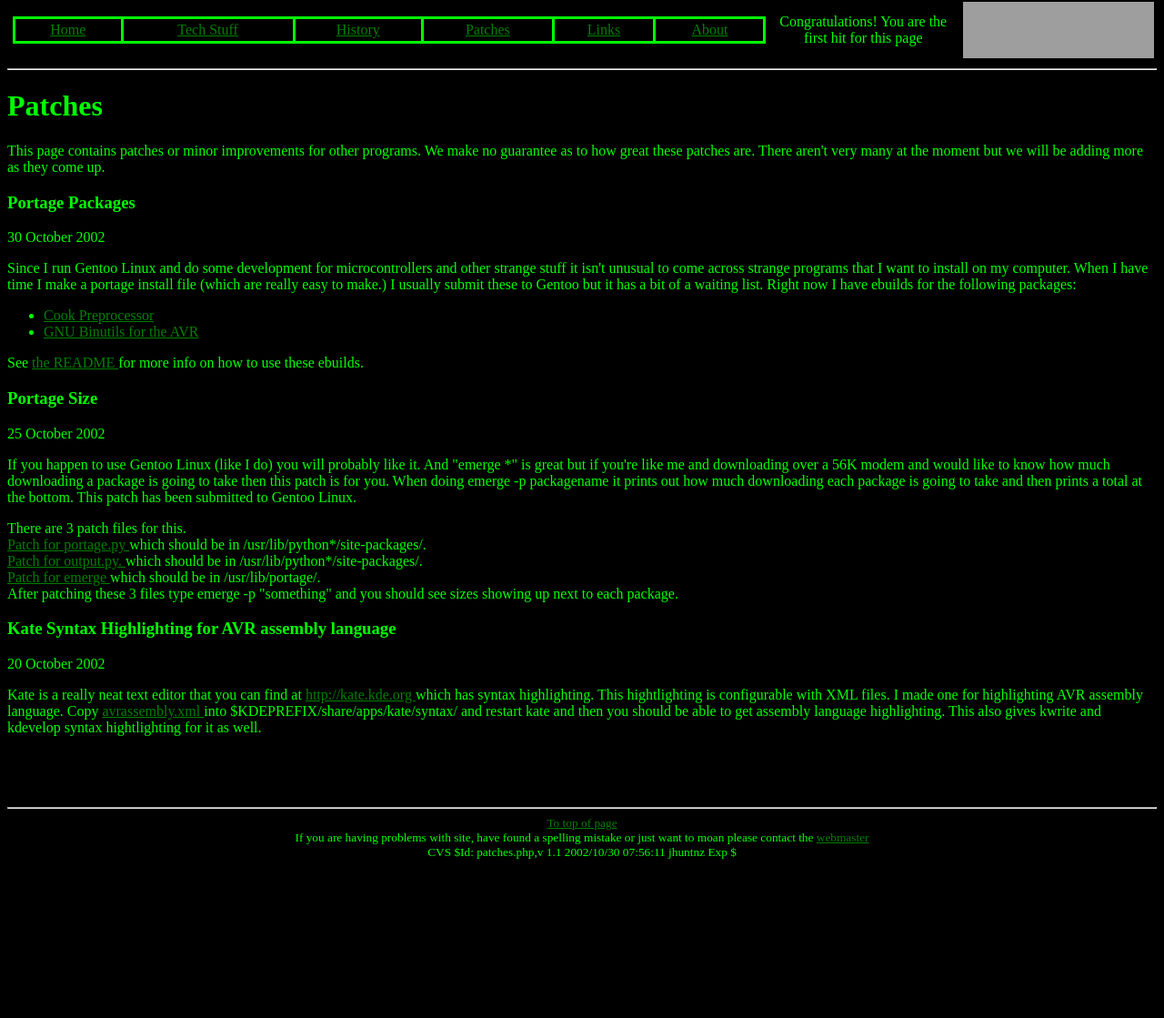
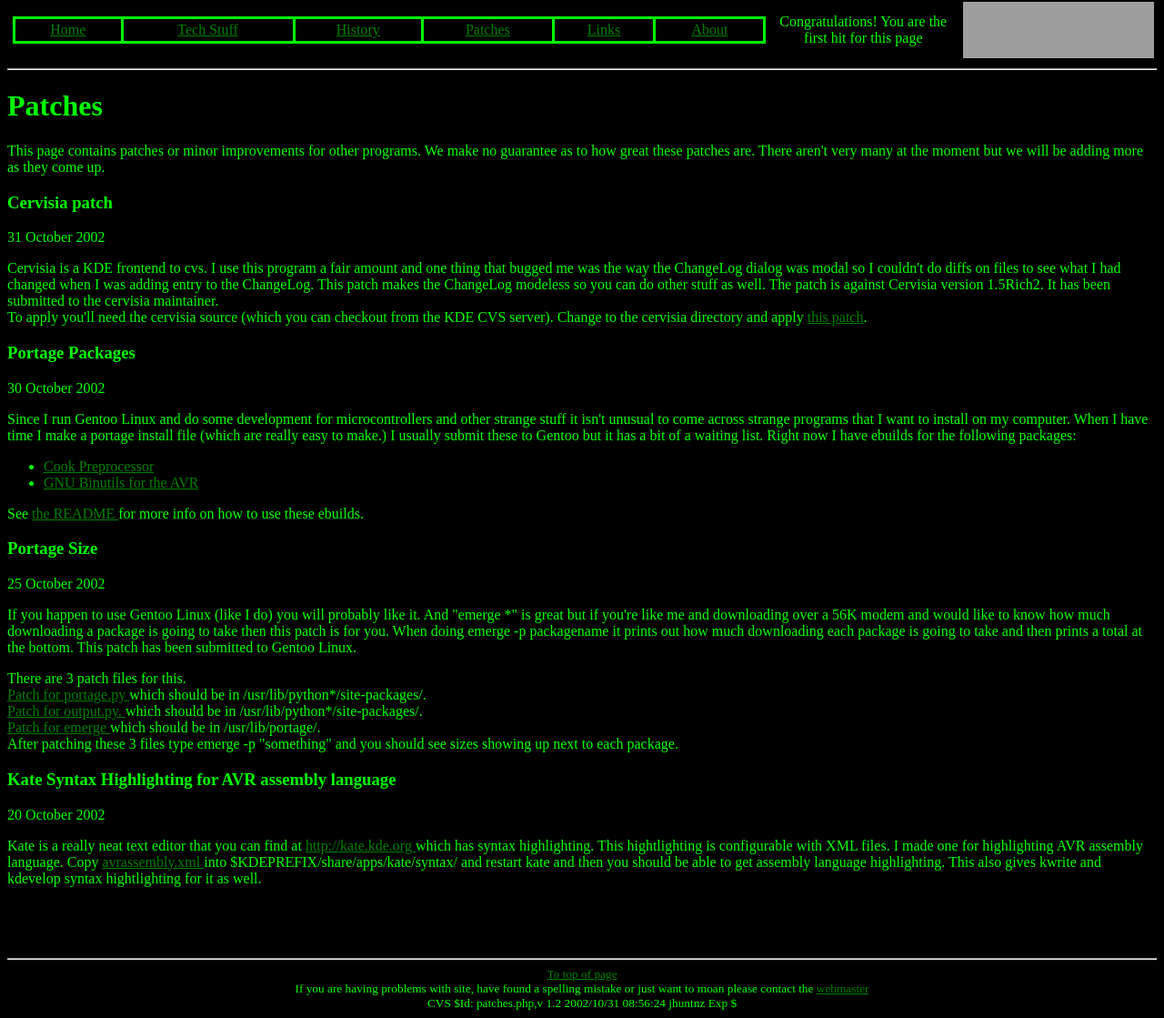
Before and after one commit to jjh42/bif, a PHP site: page /patches.php in a window 1280 px wide. Shown: the part 172-1291 px from the top of the page at 91% size. Before the commit the page ends 1116 px from the top, so only its background shows below. Run offline with PHP 8.4, Linux system fonts and the light colour scheme; data that the repository does not hold is empty; grey boxes are pictures that could not be loaded.

Commit message:
* patches.php: Added cervisia patch description. * fetch_projnews: Added summaries to news.

```diff
--- a/patches.php
+++ b/patches.php
@@ -18,6 +18,18 @@ at the moment but we will be adding more as they come up.
 </p>
 
 
+<H3> Cervisia patch </H3>
+31 October 2002
+<p>
+Cervisia is a KDE frontend to cvs. I use this program a fair amount and one thing that bugged
+me was the way the ChangeLog dialog was modal so I couldn't do diffs on files to see what I
+had changed when I was adding entry to the ChangeLog. This patch makes the ChangeLog modeless
+so you can do other stuff as well. The patch is against Cervisia version 1.5Rich2. It has
+been submitted to the cervisia maintainer.
+<br>
+To apply you'll need the cervisia source (which you can checkout from the KDE CVS server).
+Change to the cervisia directory and apply <a href="stuff/cervisia.patch">this patch</a>.
+</p>
 
 <H3> Portage Packages </H3>
 30 October 2002
@@ -73,6 +85,6 @@ gives kwrite and kdevelop syntax hightlighting for it as well.
 
 <?
 
-common_end("\$Id: patches.php,v 1.1 2002/10/30 07:56:11 jhuntnz Exp $");
+common_end("\$Id: patches.php,v 1.2 2002/10/31 08:56:24 jhuntnz Exp $");
 
 ?>
```
Also changed, not shown: 2 other files.
